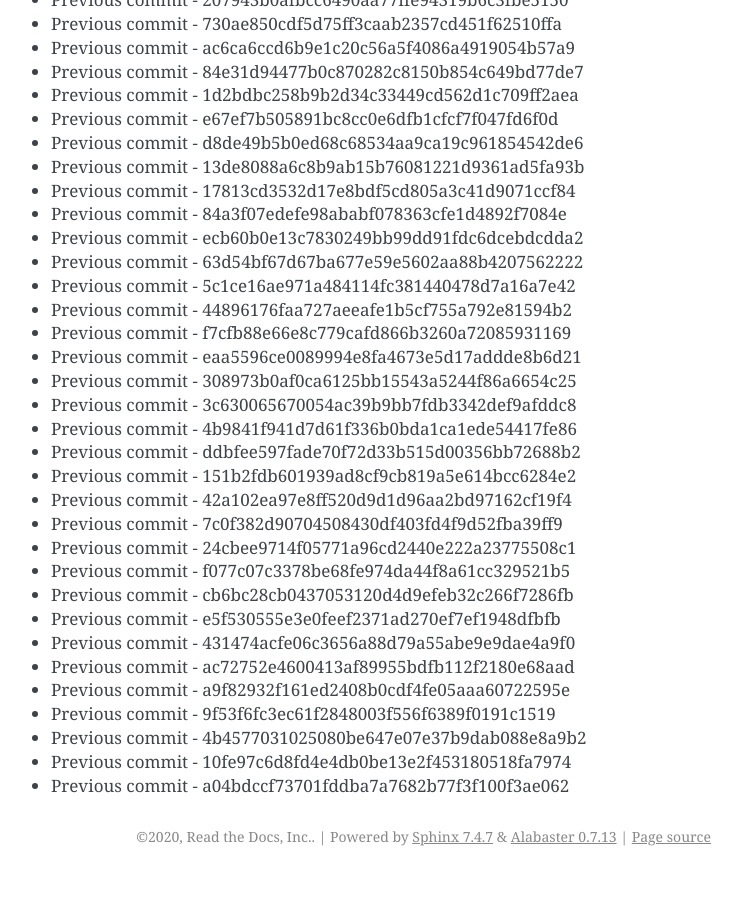
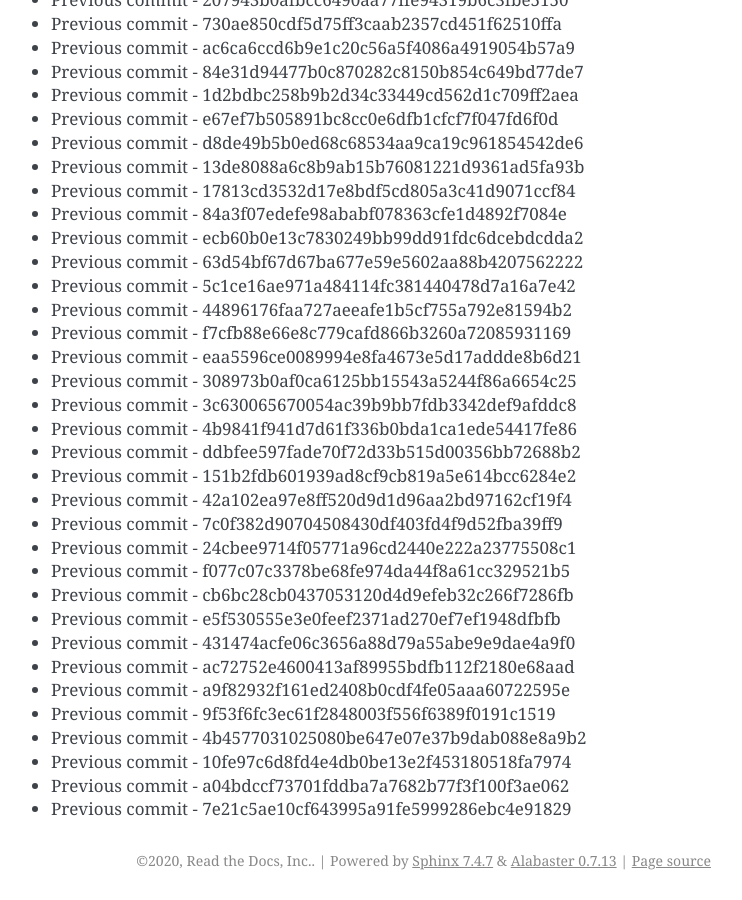
Before and after one commit to readthedocs/rtd-git-stresstest, a Sphinx documentation site: the page built from docs/updates.rst, in a window 1280 px wide and 900 px high, scrolled down 7009 px. Shown: the whole window, without its empty margins (399-1141 px from the left). Built offline with Sphinx 7.4.7, drawn with Linux system fonts in a browser that asks for light colours; before the commit the page ends 7885 px from its top, so only the background shows below that.

Commit message:
Generating commit from previous: 7e21c5ae10cf643995a91fe5999286ebc4e91829

```diff
--- a/docs/updates.rst
+++ b/docs/updates.rst
@@ -326,3 +326,4 @@ It can be tested for any performance characteristics.
 * Previous commit - 4b4577031025080be647e07e37b9dab088e8a9b2
 * Previous commit - 10fe97c6d8fd4e4db0be13e2f453180518fa7974
 * Previous commit - a04bdccf73701fddba7a7682b77f3f100f3ae062
+* Previous commit - 7e21c5ae10cf643995a91fe5999286ebc4e91829
```
